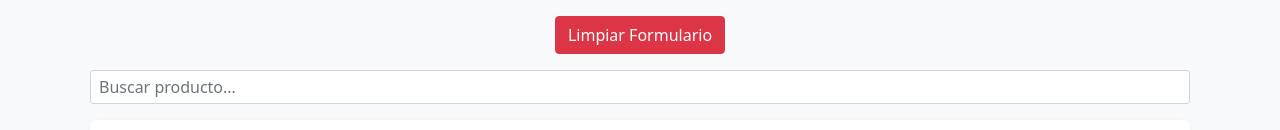
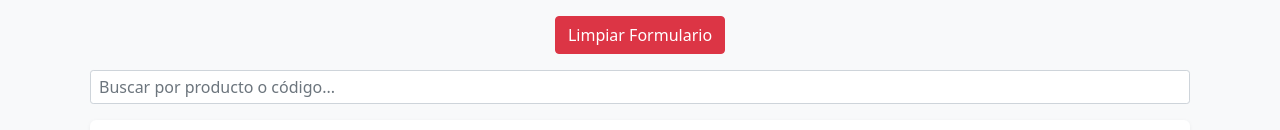
Before and after one commit to sdieg82/form-devoluciones, an Angular app: page /#/main in a window 1280 px wide. Shown: the part 150-280 px from the top of the page. Built offline with nearby package versions, Linux system fonts and the light colour scheme.

Commit message:
search by code

```diff
--- a/src/app/devoluciones/devoluciones.html
+++ b/src/app/devoluciones/devoluciones.html
@@ -20,7 +20,7 @@
     <div class="search-bar mt-3 mb-3">
       <input
       type="text"
-      placeholder="Buscar producto..."
+      placeholder="Buscar por producto o código..."
       class="form-control form-control-sm"
       [(ngModel)]="searchTerm"
       >
```
